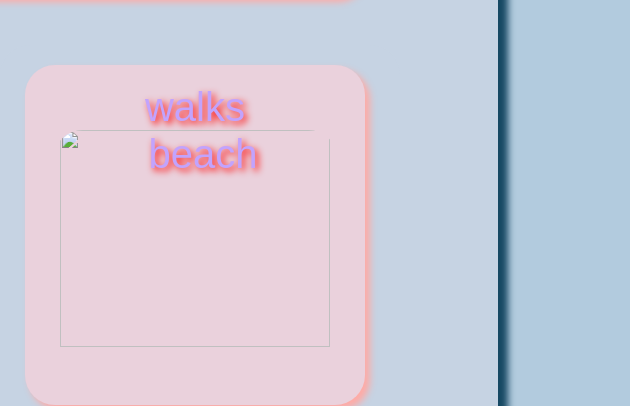
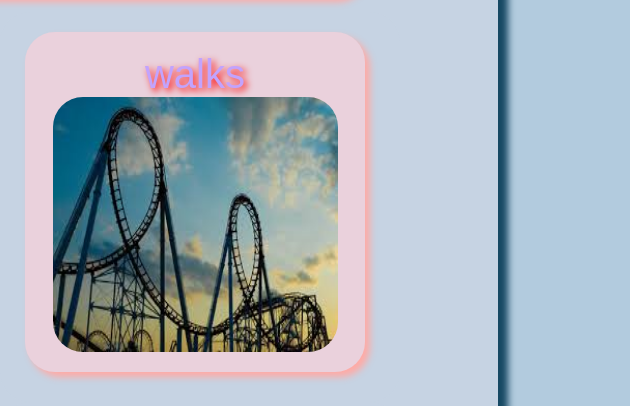
Before and after one commit to clayton263/clayton-Taneesha, a plain HTML site: page index.html in a window 1280 px wide. Shown: the part 546-952 px from the top of the page, 650-1280 px from the left. Drawn offline with Linux system fonts and the light colour scheme.

Commit message:
Update index.html

```diff
--- a/index.html
+++ b/index.html
@@ -43,7 +43,7 @@
 	<br>
 	<div class="send_hi" <button type="button" onclick="submitForm()">Send Hi!</button></div>
 	<a href="https://clayton263.github.io/picnic/"><button><div class="box">Picnic<img src="imgs/picnic.jpg" alt="picnic"> </div></button></a>
-	<a href="https://example.com/"><button><div class="box">walks<img src="imgs/beach.jpg" alt="beach"> </div></button></a>
+	<a href="https://example.com/"><button><div class="box">walks<img src="imgs/rollacoster.jpg" alt="rollacoster"> </div></button></a>
 	<a href="https://example.com/"><button><div class="box">Painting<img src="imgs/Painting.jpg" alt="Painting"> </div></button></a>
 	<a href="https://example.com/"><button><div class="box">bowling<img src="imgs/bowling.jpg" alt="bowling"> </div></button></a>
 	<a href="https://example.com/"><button><div class="box">eat out<img src="imgs/restaurant.jpg" alt="restaurant"> </div></button></a>
```
